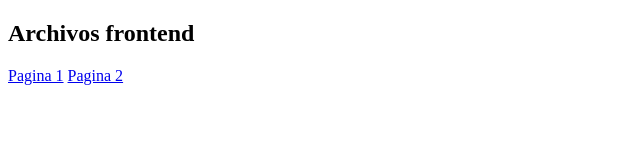
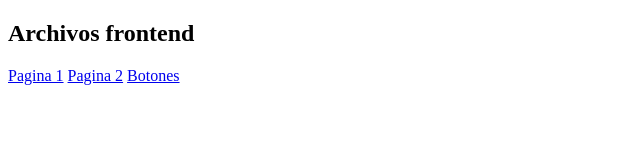
Before and after one commit to LyvanLumbreras/archivos-frontend, a plain HTML site: page index.html in a window 1280 px wide. Shown: the full height of the page, 0-640 px from the left. Drawn offline with Linux system fonts and the light colour scheme.

Commit message:
Se le agrega al indice principal la carpeta botones

```diff
--- a/index.html
+++ b/index.html
@@ -10,5 +10,6 @@
     <h2>Archivos frontend</h2>
     <a href="pagina1/index.html">Pagina 1</a>
     <a href="pagina2/index.html">Pagina 2</a>
+    <a href="botones/index.html">Botones</a>
 </body>
 </html>
```
